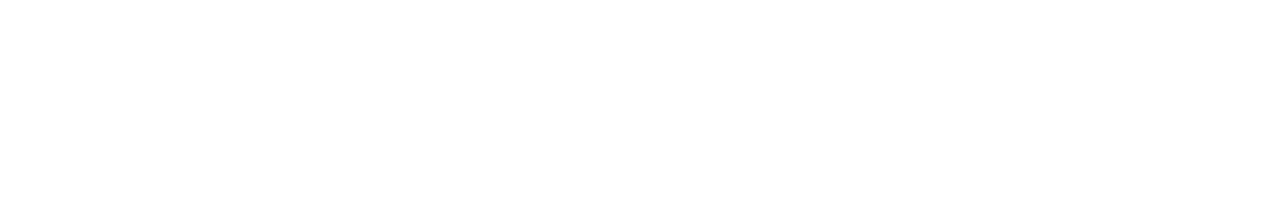
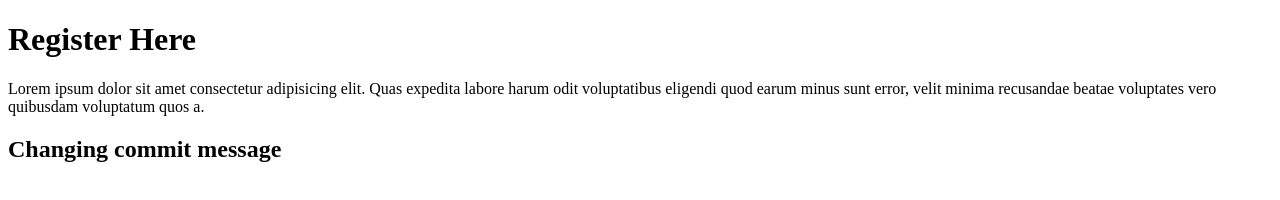
Before and after one commit to Kipchumbaa/Data-Science-Project-003, a plain HTML site: page register.html in a window 1280 px wide. Drawn offline with Linux system fonts and the light colour scheme.

Commit message:
Added Register heading 2

```diff
--- a/register.html
+++ b/register.html
@@ -6,6 +6,8 @@
     <title>Register page</title>
 </head>
 <body>
-
+    <h1>Register Here</h1>
+    <p>Lorem ipsum dolor sit amet consectetur adipisicing elit. Quas expedita labore harum odit voluptatibus eligendi quod earum minus sunt error, velit minima recusandae beatae voluptates vero quibusdam voluptatum quos a.</p>
+    <h2>Changing commit message</h2>
 </body>
 </html>
```
